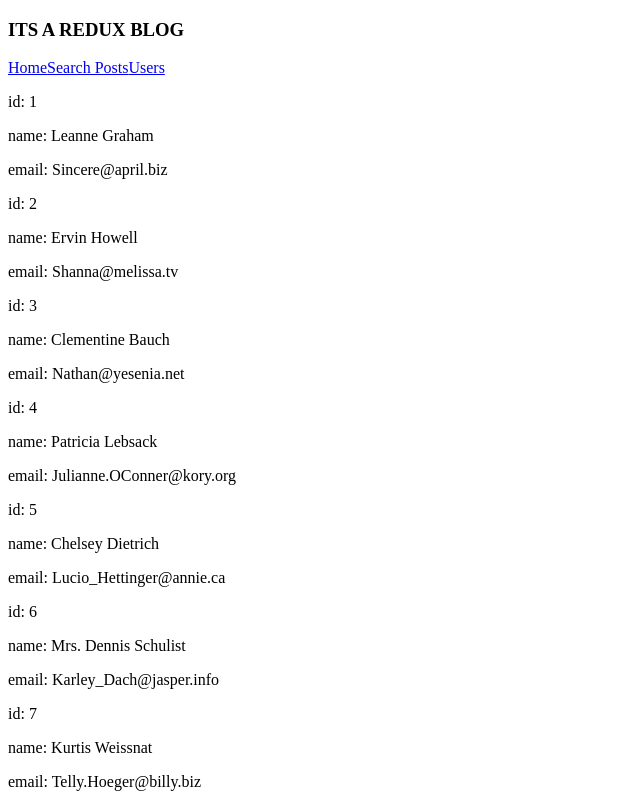
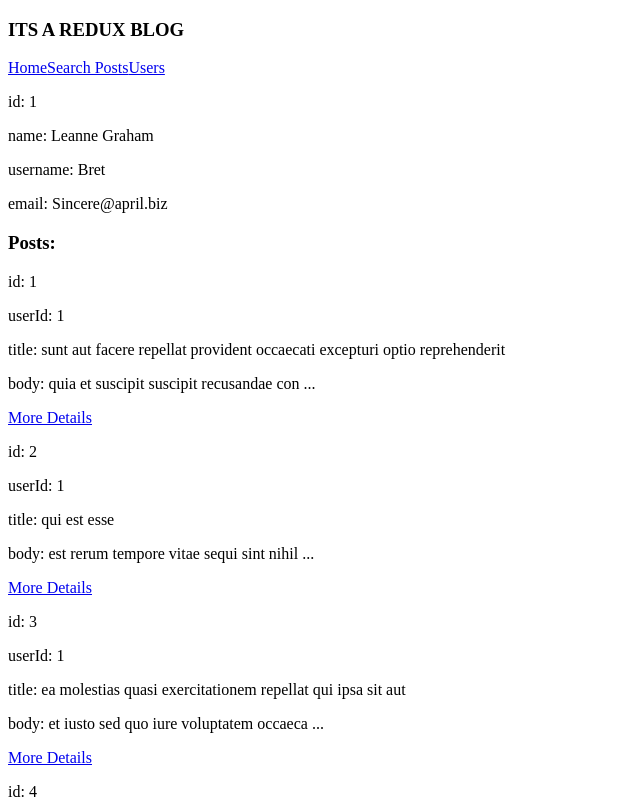
Before and after one commit to alchemy-fullstack-js-fall-2018/redux-blog, a React app: page /users/1 in a window 1280 px wide. Shown: the top 800 px of the page, without its empty margins (0-640 px from the left). Built offline with nearby package versions, Linux system fonts and the light colour scheme.

Commit message:
user detail working

```diff
--- a/src/components/app/App.js
+++ b/src/components/app/App.js
@@ -12,6 +12,7 @@ const App = () => {
         <Switch>
           <Route component={ROUTES.POST_SEARCH.Component} path={ROUTES.POST_SEARCH.path} />
           <Route component={ROUTES.POST_DETAIL.Component} path={ROUTES.POST_DETAIL.path} />
+          <Route component={ROUTES.USER_DETAIL.Component} path={ROUTES.USER_DETAIL.path} />
           <Route component={ROUTES.USERS.Component} path={ROUTES.USERS.path}/>
           <Route component={ROUTES.HOME.Component} path={ROUTES.HOME.path} />
           <Redirect to={ROUTES.HOME.path} />
--- a/src/components/users/User.js
+++ b/src/components/users/User.js
@@ -5,13 +5,13 @@ import { ROUTES } from '../../routes';
 
 const User = ({ user }) => {
   const { id, name, email } = user;
-
+  console.log(id);
   return (
     <Fragment>
       <p>id: {id}</p>
       <p>name: {name}</p>
       <p>email: {email}</p>
-      {/* <Link to={ROUTES.USER_DETAIL.linkTo(id)}>More Details</Link> */}
+      <Link to={ROUTES.USER_DETAIL.linkTo(id)}>More Details</Link>
     </Fragment>
   );
 };
--- /dev/null
+++ b/src/components/users/UserDetail.js
@@ -0,0 +1,27 @@
+import React, { PureComponent } from 'react';
+import PropTypes from 'prop-types';
+import PostList from '../posts/PostList';
+
+export default class UserDetail extends PureComponent {
+
+  static propTypes = {
+    user: PropTypes.object.isRequired,
+    posts: PropTypes.array.isRequired
+  };
+
+  render() {
+    const { id, name, username, email } = this.props.user;
+    const { posts } = this.props;
+    return (
+      <div>
+        <p>id: {id}</p>
+        <p>name: {name}</p>
+        <p>username: {username}</p>
+        <p>email: {email}</p>
+        <h3>Posts:</h3>
+        <PostList posts={posts} />
+      </div>
+    );
+
+  }
+}
--- /dev/null
+++ b/src/containers/UserDetail.js
@@ -0,0 +1,15 @@
+import { connect } from 'react-redux';
+import UserDetail from '../components/users/UserDetail';
+import { getUser } from '../selectors/users';
+import { getPostsForUser } from '../selectors/posts';
+
+const mapStateToProps = (state, props) => {
+  return {
+    user: getUser(state, parseInt(props.match.params.id)),
+    posts: getPostsForUser(state, parseInt(props.match.params.id))
+  };
+};
+
+export default connect(
+  mapStateToProps
+)(UserDetail);
--- a/src/routes.js
+++ b/src/routes.js
@@ -2,6 +2,7 @@ import Home from './components/home/Home';
 import FilteredPosts from './containers/FilteredPosts';
 import PostDetail from './containers/PostDetail';
 import AllUsers from './containers/AllUsers';
+import UserDetail from './containers/UserDetail';
 export const ROUTES = {
   HOME: {
     path: '/home',
@@ -23,9 +24,9 @@ export const ROUTES = {
     Component: AllUsers,
     linkTo: () => '/users'
   },
-  // USER_DETAIL: {
-  //   path: '/users/:id',
-  //   Component: UserDetail,
-  //   linkTo: id => `users/${id}`
-  // }
+  USER_DETAIL: {
+    path: '/users/:id',
+    Component: UserDetail,
+    linkTo: id => `/users/${id}`
+  }
 };
--- a/src/selectors/users.js
+++ b/src/selectors/users.js
@@ -1 +1,4 @@
 export const getUsers = state => state.users.list;
+
+export const getUser = (state, id) => state.users.list
+  .find(user => user.id === id);
```
